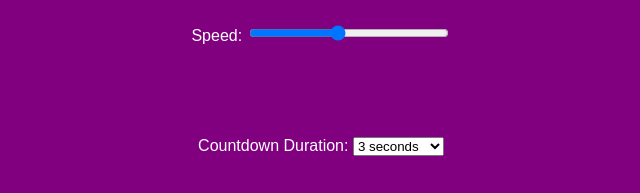
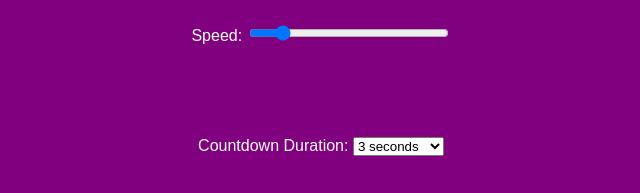
Before and after one commit to problemadder/MaxRep, a plain HTML site: page index.html in a window 1280 px wide. Shown: the part 400-593 px from the top of the page, 319-959 px from the left. Drawn offline with Linux system fonts and the light colour scheme.

Commit message:
Update index.html

```diff
--- a/index.html
+++ b/index.html
@@ -17,7 +17,7 @@
         <button id="stopButton">Stop</button>
         <button id="resetButton">Reset</button></p>
         <label for="speedSlider">Speed:</label>
-        <input type="range" id="speedSlider" min="1" max="10" value="5" step="0.5"></p>
+        <input type="range" id="speedSlider" min="1.00" max="8.00" value="2" step="1.0"></p>
         <label for="countdownSelect">Countdown Duration:</label>
         <select id="countdownSelect">
             <option value="3">3 seconds</option>
```
